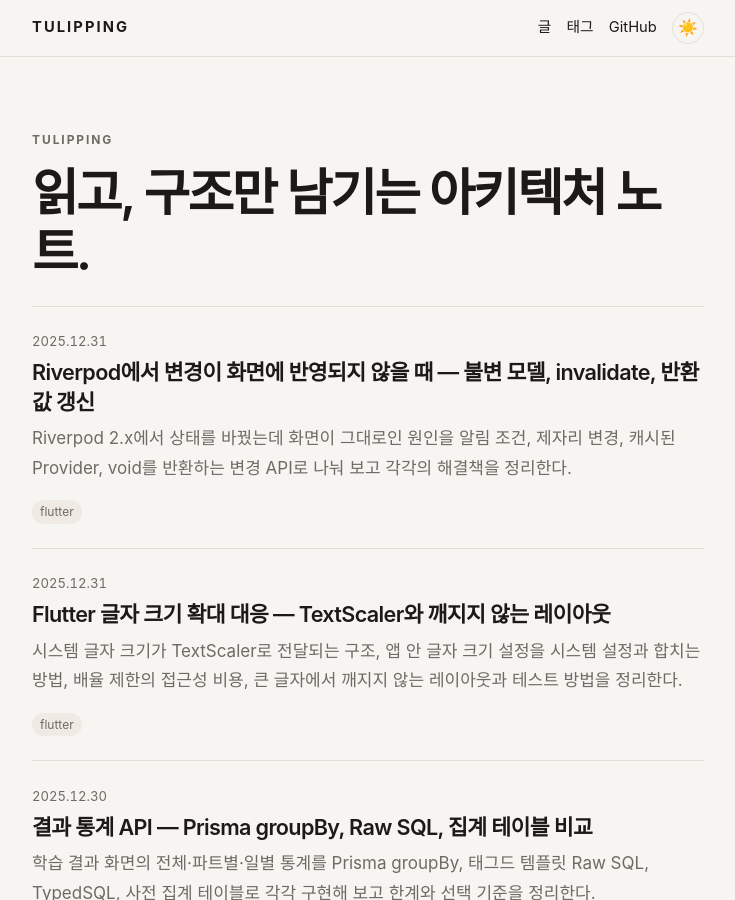
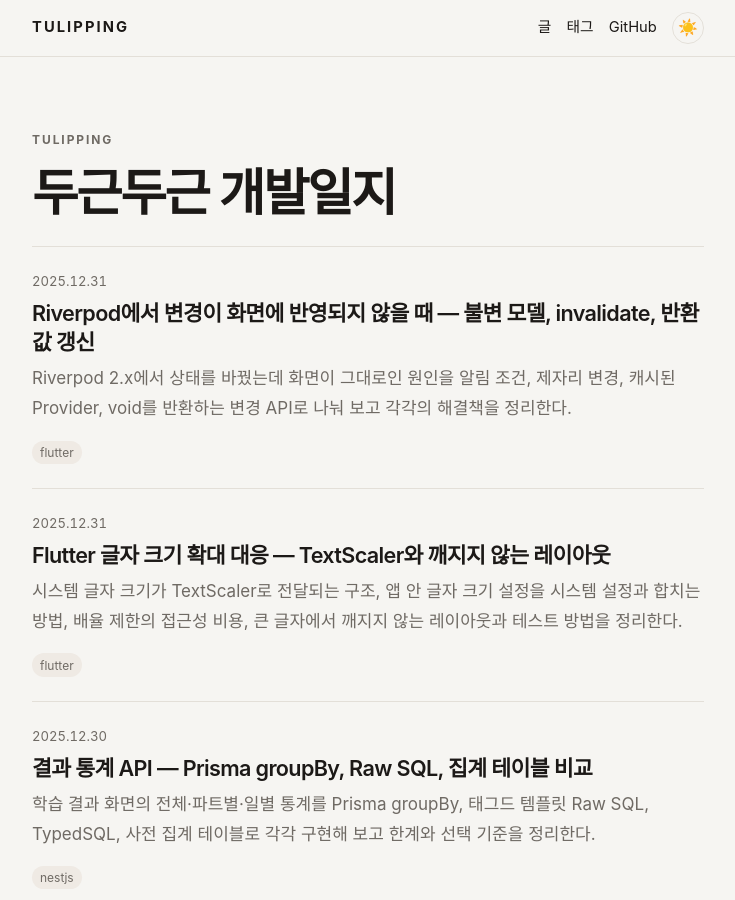
Before and after one commit to com8599/com8599.github.io, a Jekyll site: the page built from index.html, in a window 1280 px wide and 900 px high. Shown: the whole window, without its empty margins (272-1007 px from the left). Built offline with Jekyll 4.4.1, drawn with Linux system fonts in a browser that asks for light colours; some web fonts are replaced.

Commit message:
Rename the blog line.

```diff
--- a/_config.yml
+++ b/_config.yml
@@ -1,5 +1,5 @@
 title: Tulipping
-description: 읽고, 구조만 남기는 아키텍처 노트.
+description: 두근두근 개발일지
 url: https://com8599.github.io
 baseurl: ""
 lang: ko
```
Also changed, not shown: README.md.
